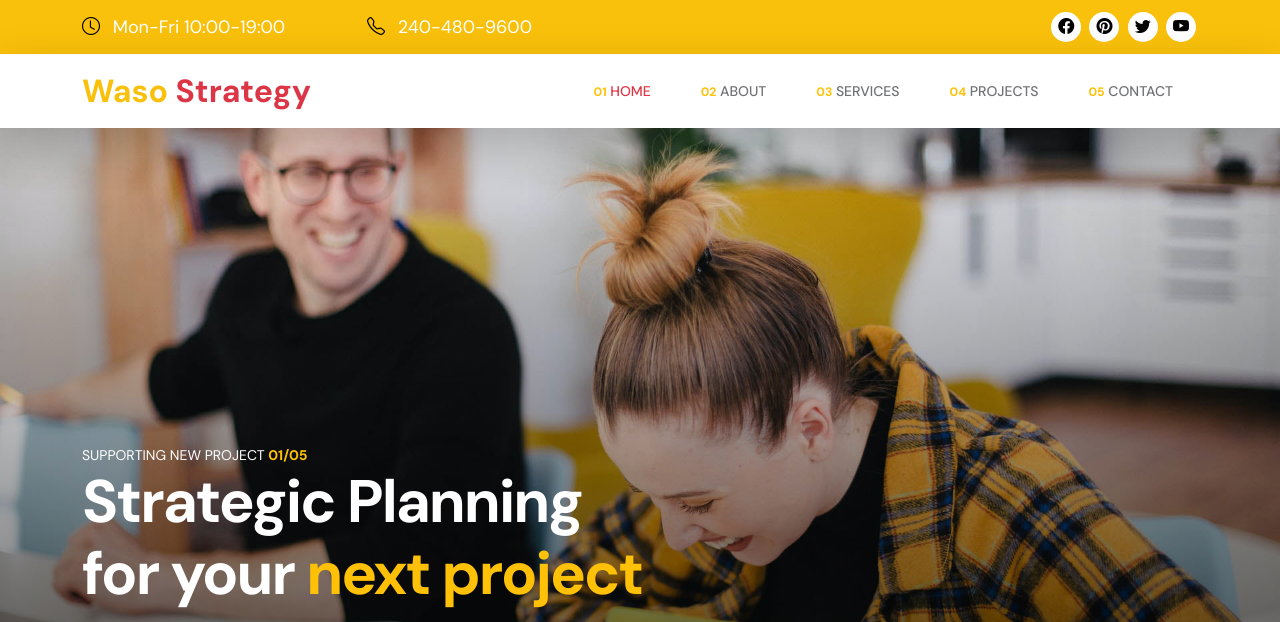
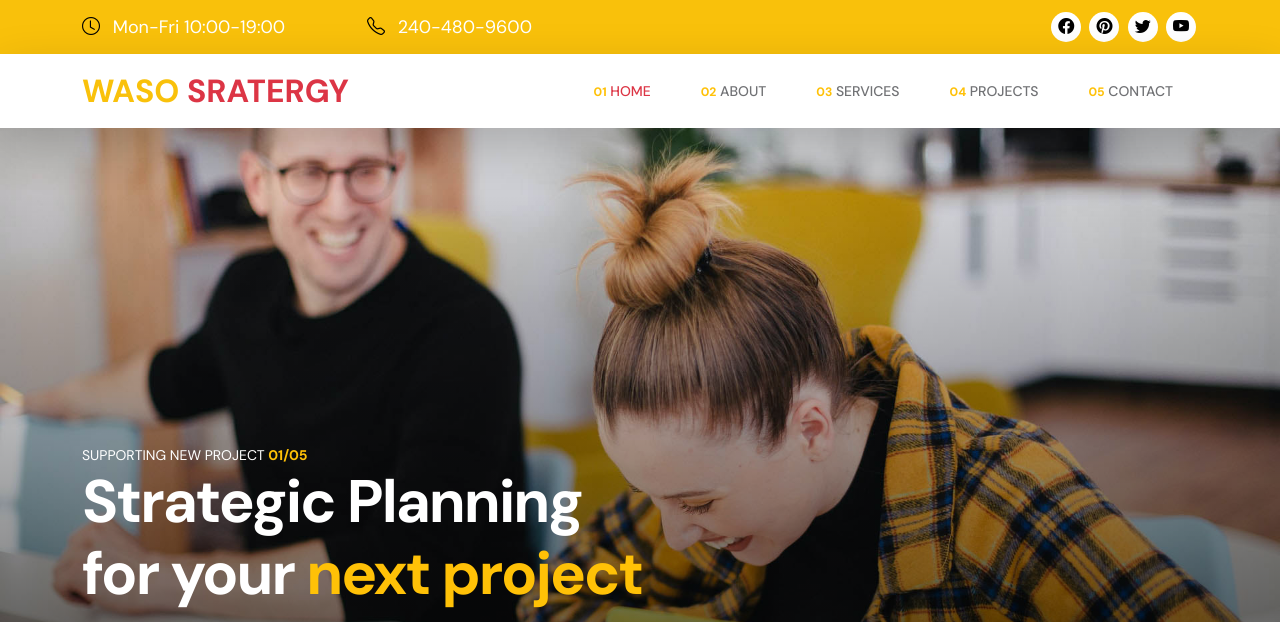
Before and after one commit to Divyani99869/jenkin-project, a plain HTML site: page index.html in a window 1280 px wide. Shown: the top 622 px of the page. Drawn offline with Linux system fonts and the light colour scheme.

Commit message:
Updated index.html

```diff
--- a/index.html
+++ b/index.html
@@ -77,7 +77,7 @@ Free Bootstrap 5 HTML Template
         <nav class="navbar navbar-expand-lg bg-white shadow-lg">
             <div class="container">
 
-                <a href="#" class="navbar-brand">Waso <span class="text-danger">Strategy</span></a>
+                <a href="#" class="navbar-brand">WASO <span class="text-danger">SRATERGY</span></a>
 
                 <button class="navbar-toggler" type="button" data-bs-toggle="collapse" data-bs-target="#navbarNav" aria-controls="navbarNav" aria-expanded="false" aria-label="Toggle navigation">
                     <span class="navbar-toggler-icon"></span>
```
